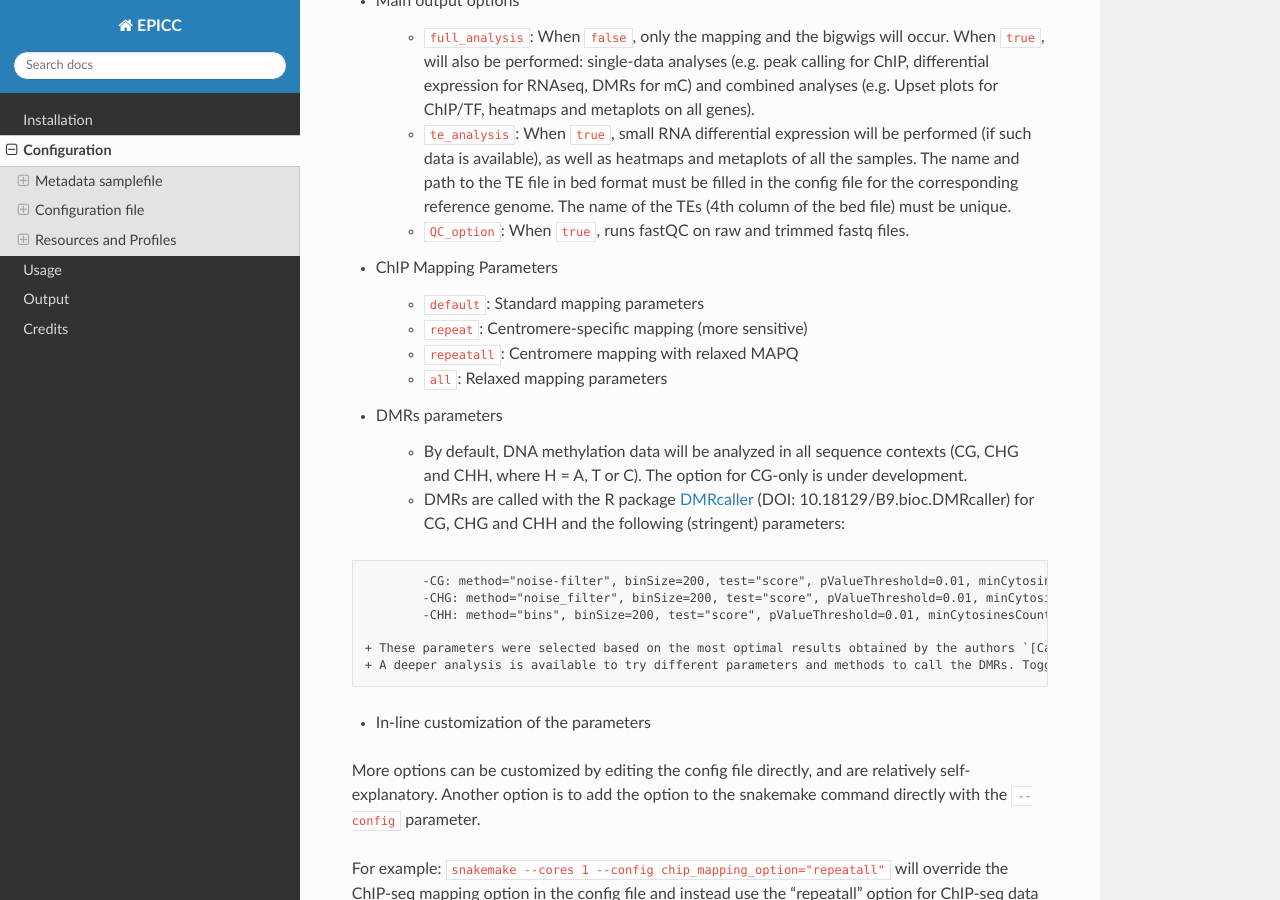
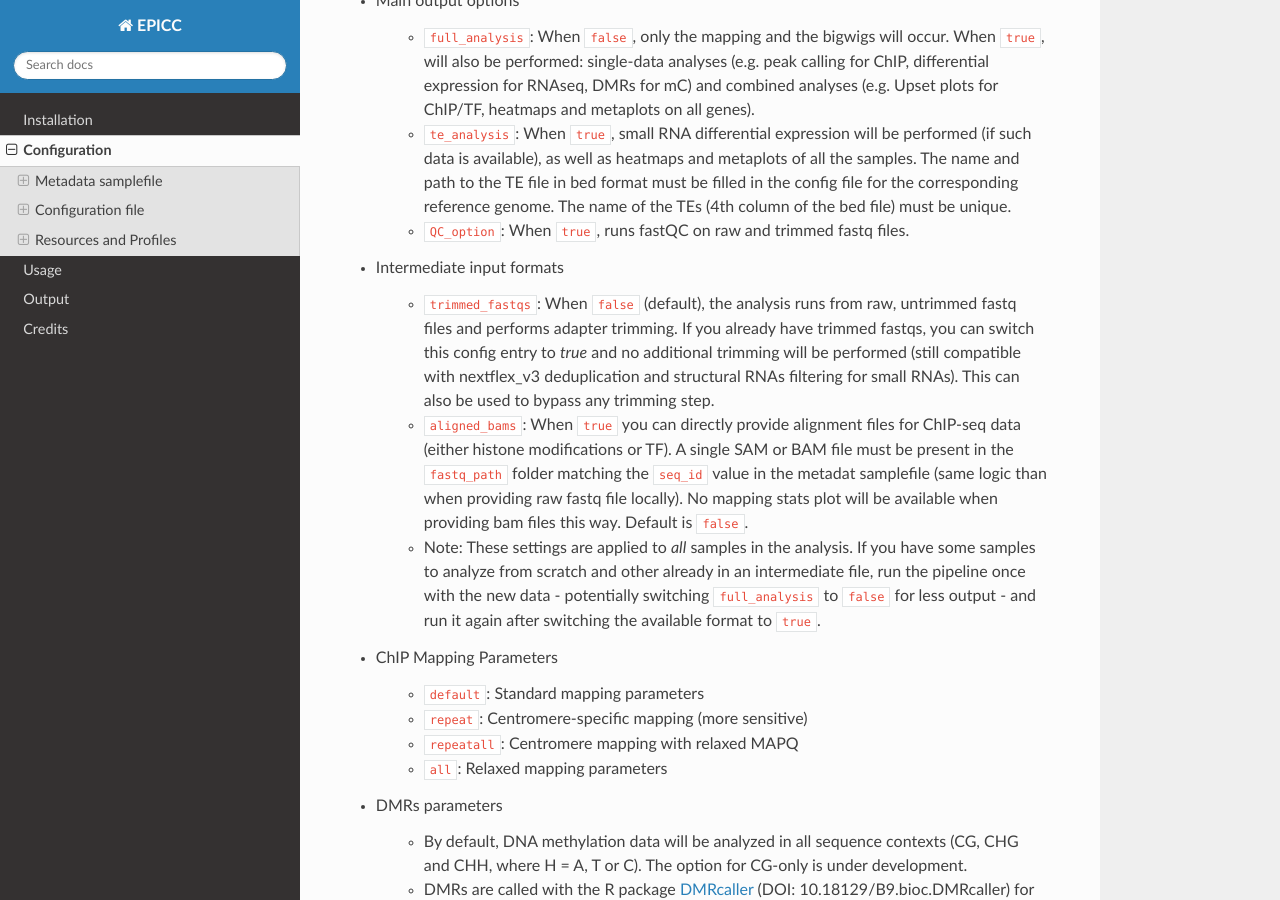
Before and after one commit to joncahn/epicc-documentation, a Sphinx documentation site: the page built from docs/source/configuration.rst, in a window 1280 px wide and 900 px high, scrolled down 7639 px. Built offline with Sphinx 7.4.7 and the Read the Docs theme 3.1.0, drawn with Linux system fonts in a browser that asks for light colours.

Commit message:
Update configuration.rst

```diff
--- a/docs/source/configuration.rst
+++ b/docs/source/configuration.rst
@@ -285,6 +285,12 @@ Configuration Options
 
 	+ ``QC_option``: When ``true``, runs fastQC on raw and trimmed fastq files.
 
+- Intermediate input formats
+
+	+ ``trimmed_fastqs``: When ``false`` (default), the analysis runs from raw, untrimmed fastq files and performs adapter trimming. If you already have trimmed fastqs, you can switch this config entry to `true` and no additional trimming will be performed (still compatible with nextflex_v3 deduplication and structural RNAs filtering for small RNAs). This can also be used to bypass any trimming step.
+	+ ``aligned_bams``: When ``true`` you can directly provide alignment files for ChIP-seq data (either histone modifications or TF). A single SAM or BAM file must be present in the ``fastq_path`` folder matching the ``seq_id`` value in the metadat samplefile (same logic than when providing raw fastq file locally). No mapping stats plot will be available when providing bam files this way. Default is ``false``.
+	+ Note: These settings are applied to *all* samples in the analysis. If you have some samples to analyze from scratch and other already in an intermediate file, run the pipeline once with the new data - potentially switching ``full_analysis`` to ``false`` for less output - and run it again after switching the available format to ``true``.
+
 - ChIP Mapping Parameters
 
 	+ ``default``: Standard mapping parameters
```
